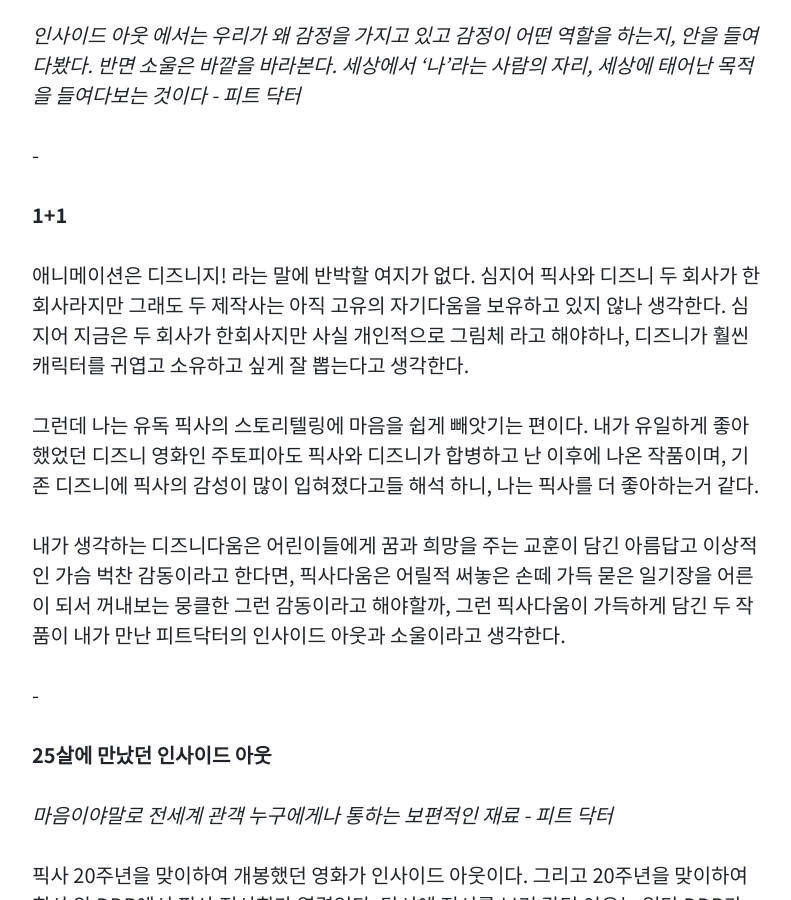
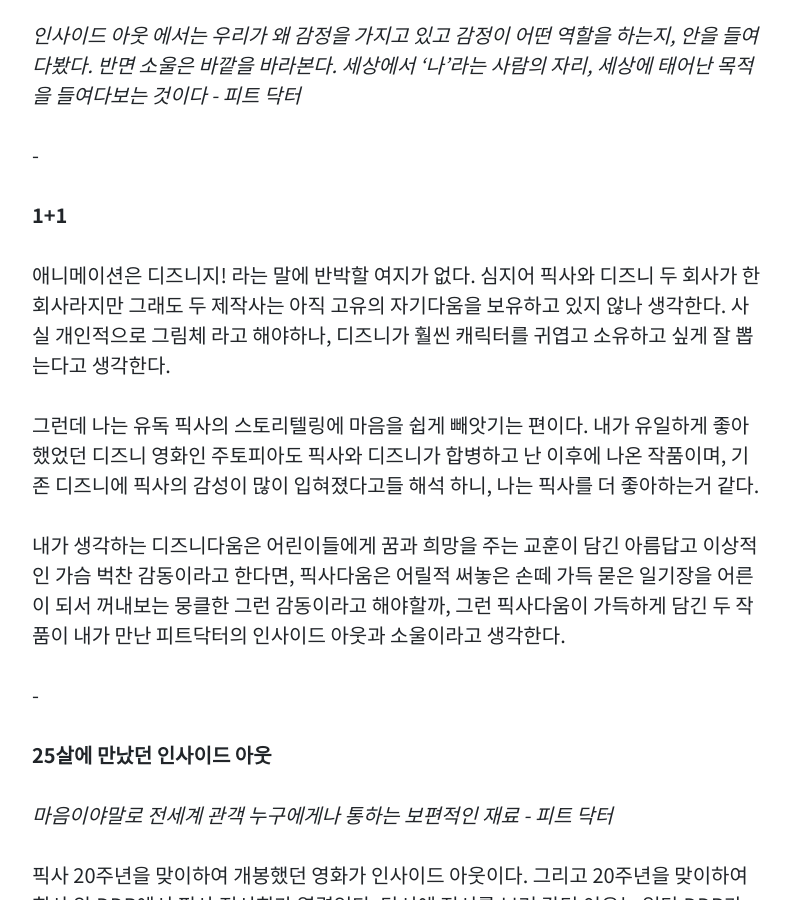
Before and after one commit to dndus1518/marketerview, a Jekyll site: the page built from _posts/2021-01-24-moviereview3.md, in a window 1280 px wide and 900 px high, scrolled down 660 px. Shown: the whole window, without its empty margins (243-1034 px from the left). Built offline with Jekyll 4.4.1, drawn with Linux system fonts in a browser that asks for light colours; comment, search, counter and statistics services are not loaded.

Commit message:
Update 2021-01-24-moviereview3.md

```diff
--- a/_posts/2021-01-24-moviereview3.md
+++ b/_posts/2021-01-24-moviereview3.md
@@ -29,7 +29,7 @@
 
 
 
-애니메이션은 디즈니지! 라는 말에 반박할 여지가 없다. 심지어 픽사와 디즈니 두 회사가 한 회사라지만 그래도 두 제작사는 아직 고유의 자기다움을 보유하고 있지 않나 생각한다. 심지어 지금은 두 회사가 한회사지만 사실 개인적으로 그림체 라고 해야하나, 디즈니가 훨씬 캐릭터를 귀엽고 소유하고 싶게 잘 뽑는다고 생각한다.
+애니메이션은 디즈니지! 라는 말에 반박할 여지가 없다. 심지어 픽사와 디즈니 두 회사가 한 회사라지만 그래도 두 제작사는 아직 고유의 자기다움을 보유하고 있지 않나 생각한다. 사실 개인적으로 그림체 라고 해야하나, 디즈니가 훨씬 캐릭터를 귀엽고 소유하고 싶게 잘 뽑는다고 생각한다.
 
 그런데 나는 유독 픽사의 스토리텔링에 마음을 쉽게 빼앗기는 편이다. 내가 유일하게 좋아했었던 디즈니 영화인 주토피아도 픽사와 디즈니가 합병하고 난 이후에 나온 작품이며, 기존 디즈니에 픽사의 감성이 많이 입혀졌다고들 해석 하니, 나는 픽사를 더 좋아하는거 같다.
 
```
